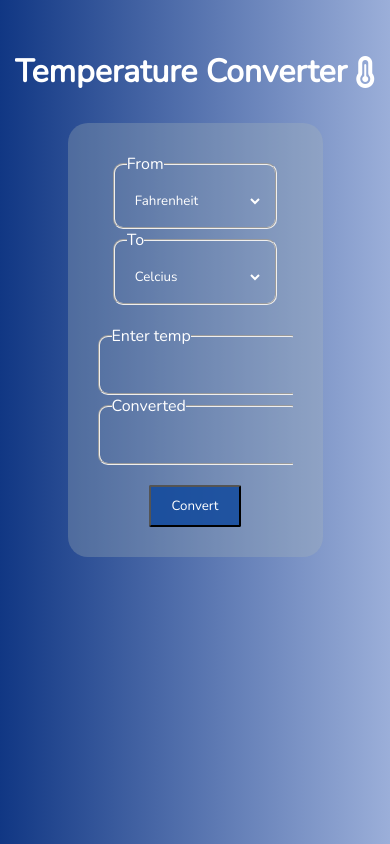
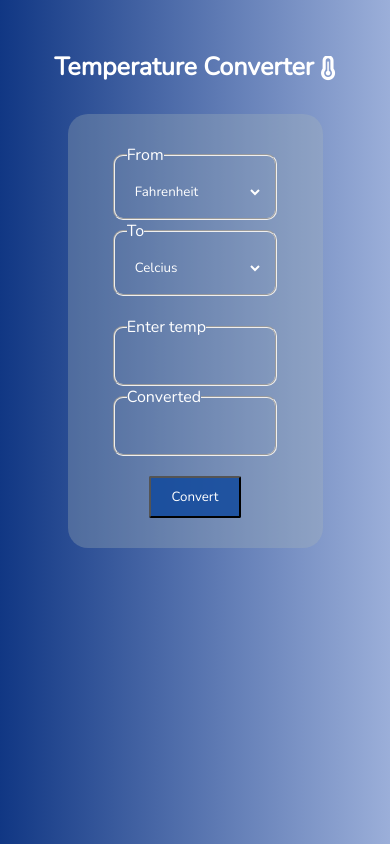
Before and after one commit to noureennaaz/Temperature-Converter, a plain HTML site: page index.html in a window 390 px wide. Drawn offline with nearby package versions, Linux system fonts and the light colour scheme.

Commit message:
digits after decimal limited to a few decimal places and responsiveness added

```diff
--- a/index.js
+++ b/index.js
@@ -74,5 +74,5 @@ function convert()
     }
 
 
-    OutputField.value=ToValue;
+    OutputField.value=ToValue.toPrecision(4);
 }
--- a/style.css
+++ b/style.css
@@ -29,6 +29,7 @@
 h1{
     padding-top: 120px;
     padding-bottom: 60px;
+
 }
 form{
     background-color: rgba(169, 184, 184, 0.295);
@@ -84,28 +85,23 @@ option{
     width:100%;
     justify-content: space-evenly;
 }
-.lowerBlock fieldset{
-    width:40%;
-}
-.input {
-    min-width: 100%;
-}
+
+
 input{
     background-color: transparent;
-    padding: 12px;
+    padding: 0px;
     /* border: 1.2px solid white; */
     border-radius: 10px;
     border: none;
     outline: none;
+    width: 100%;
 }
 i{
     position: relative;
     top:6px;
     scale: 1.2em;
 }
-input{
-    padding: 0px;
-}
+
 
 button{
     background: rgba(7, 66, 155, 0.774);
@@ -118,7 +114,11 @@ button:hover{
 }
 
 @media only screen and (max-width: 768px) {
-    /* For mobile phones: */
+    /* For mobile */
+
+    h1{
+        font-size: 25px;
+    }
     .upperBlock
     {
         display: block;
@@ -133,12 +133,14 @@ button:hover{
     }
     .lowerBlock
     {
-       flex-direction: column;
-       align-items: center;
+       /* flex-direction: column;
+       align-items: center; */
+       display: block;
 
     }
     h1{
         padding-top: 50px;
         padding-bottom: 30px;
     }
+
   }
```
